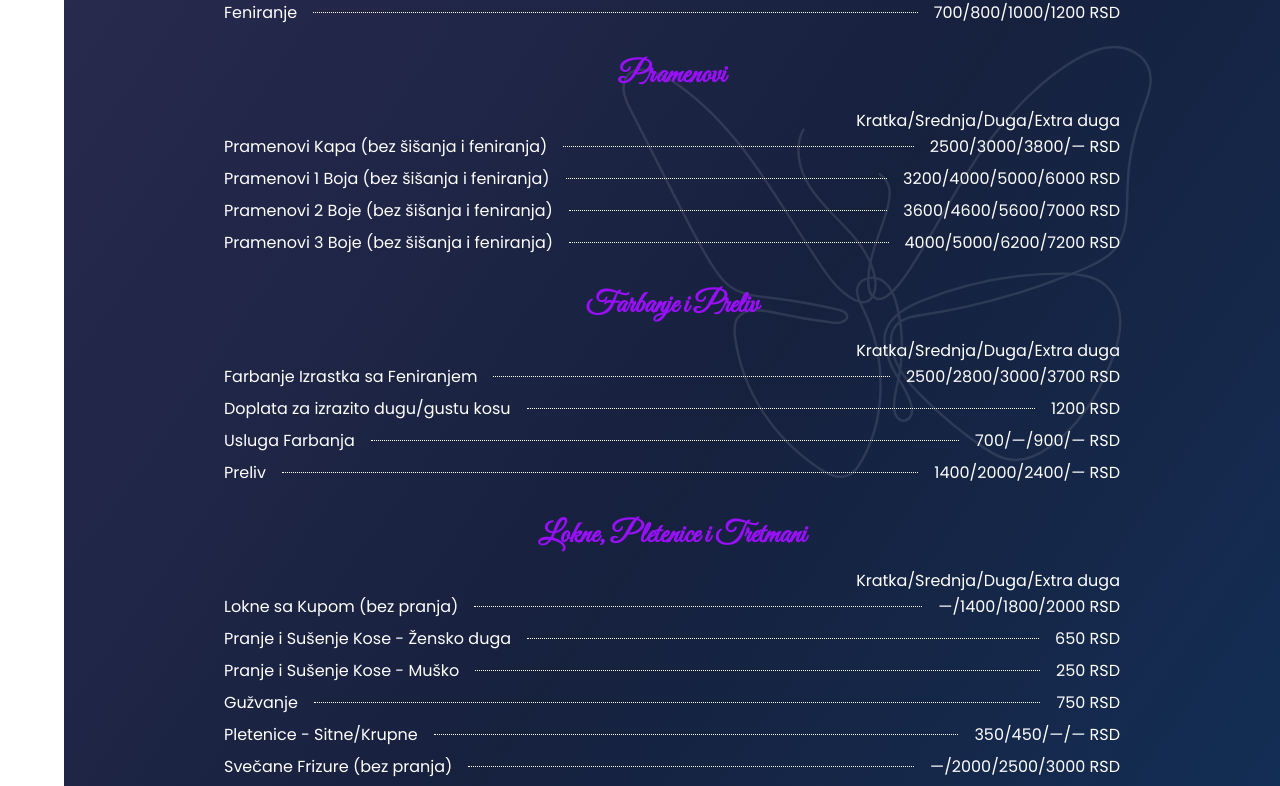
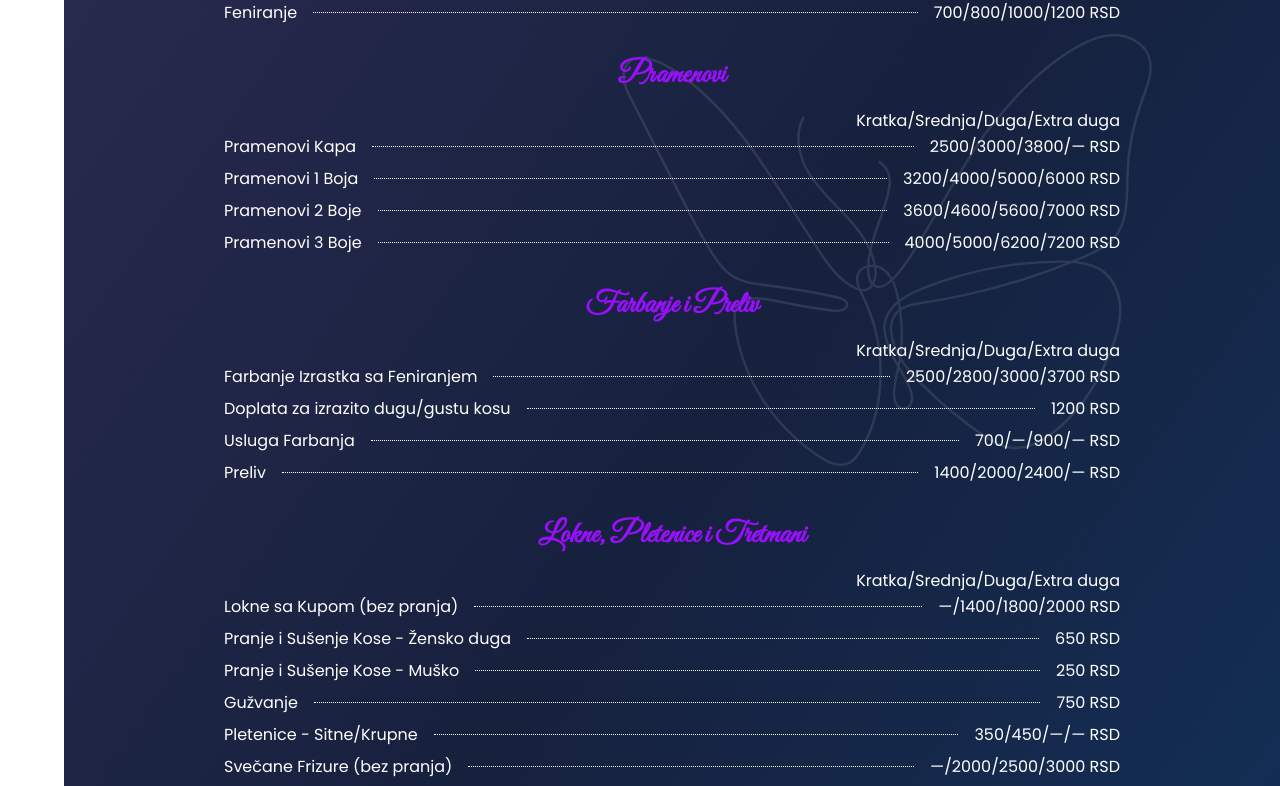
Before and after one commit to NikolaMatosic00/BuckaHairSalonDva, a Next.js app: page / in a window 1280 px wide. Shown: the part 3789-4575 px from the top of the page. Built offline with nearby package versions, Linux system fonts and the light colour scheme.

Commit message:
pricing section fixed

```diff
--- a/src/app/components/Pricing.js
+++ b/src/app/components/Pricing.js
@@ -14,10 +14,10 @@ const pricingData = [
   {
     title: 'Pramenovi',
     items: [
-      { name: 'Pramenovi Kapa (bez šišanja i feniranja)', price: '2500/3000/3800/— RSD' },
-      { name: 'Pramenovi 1 Boja (bez šišanja i feniranja)', price: '3200/4000/5000/6000 RSD' },
-      { name: 'Pramenovi 2 Boje (bez šišanja i feniranja)', price: '3600/4600/5600/7000 RSD' },
-      { name: 'Pramenovi 3 Boje (bez šišanja i feniranja)', price: '4000/5000/6200/7200 RSD' },
+      { name: 'Pramenovi Kapa', price: '2500/3000/3800/— RSD' },
+      { name: 'Pramenovi 1 Boja', price: '3200/4000/5000/6000 RSD' },
+      { name: 'Pramenovi 2 Boje', price: '3600/4600/5600/7000 RSD' },
+      { name: 'Pramenovi 3 Boje', price: '4000/5000/6200/7200 RSD' },
     ],
   },
   {
@@ -38,7 +38,7 @@ const pricingData = [
       { name: 'Gužvanje', price: '750 RSD' },
       { name: 'Pletenice - Sitne/Krupne', price: '350/450/—/— RSD' },
       { name: 'Svečane Frizure (bez pranja)', price: '—/2000/2500/3000 RSD' },
-      { name: 'Frizura za mladu - Srednja dužina/Duga kosa', price: '—/3300/3800/— RSD' },
+      { name: 'Frizura za mladu', price: '—/3300/3800/— RSD' },
       { name: 'Rep', price: '2500 RSD' },
       { name: 'Lokne sa Peglom (bez pranja)', price: '—/1400/1500/2000 RSD' },
       { name: 'Talasi - Krepovanje', price: '2000 RSD' },
```
